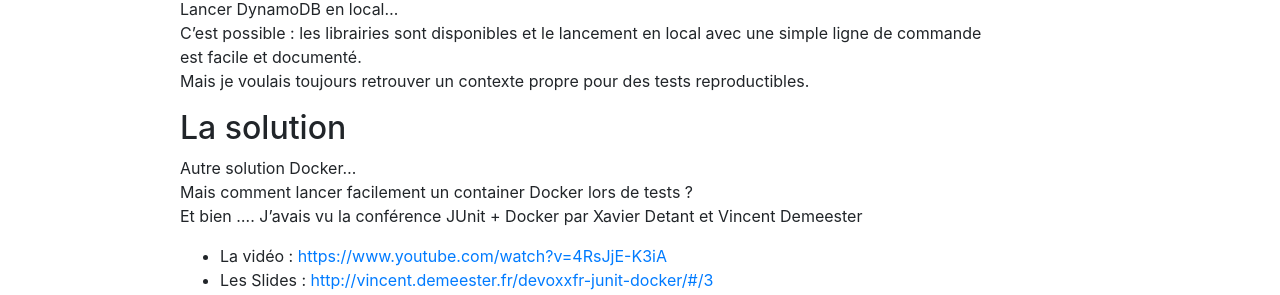
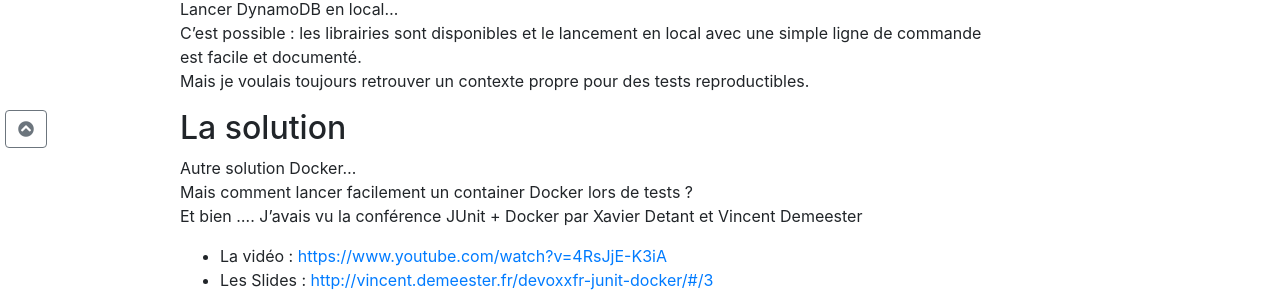
Before and after one commit to christ-off/christ-off.github.io, a Jekyll site: the page built from _posts/2017-04-24-Lancer_Docker_pour_faire_des_tests_intégration_en_Java.md, in a window 1280 px wide. Shown: the part 747-1042 px from the top of the page. Built offline with Jekyll 4.4.1, drawn with Linux system fonts in a browser that asks for light colours.

Commit message:
Resolves #14 - Add simple go to top on posts pages

```diff
--- a/_layouts/post.html
+++ b/_layouts/post.html
@@ -22,5 +22,8 @@
     </div>
 </div>
 {% include footer.html %}
+<a style="position: fixed; bottom:5px;left:5px;" href="#" class="btn btn-outline-secondary">
+    <i class="fas fa-chevron-circle-up"></i>
+</a>
 </body>
 </html>
```
